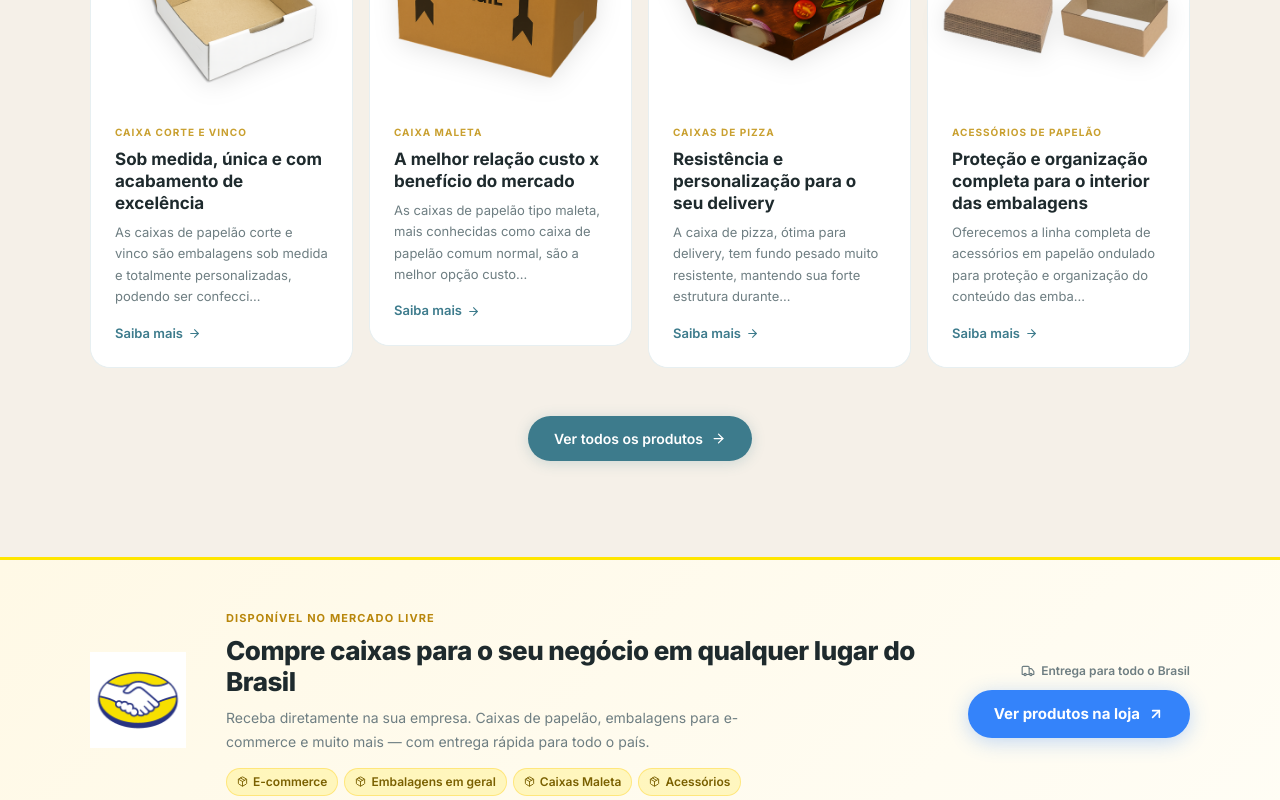
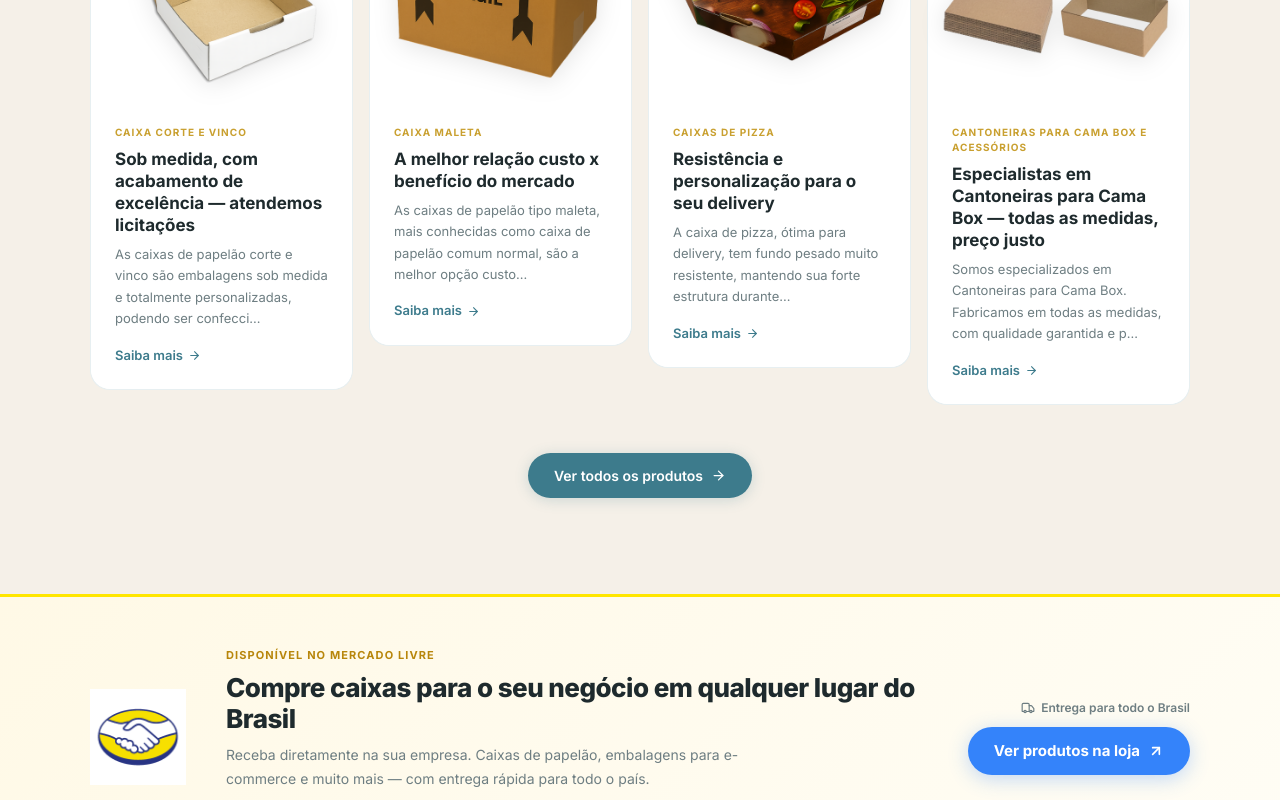
Before and after one commit to mateusproe/BURIBOX, a React (Vite) app: page / in a window 1280 px wide. Shown: the part 1480-2280 px from the top of the page. Built offline with nearby package versions, Linux system fonts and the light colour scheme.

Commit message:
Destaque cantoneiras Cama Box e licitações

```diff
--- a/src/components/Footer.jsx
+++ b/src/components/Footer.jsx
@@ -68,7 +68,7 @@ export default function Footer() {
               <li><Link to="/produtos#corte-vinco">Caixa Corte e Vinco</Link></li>
               <li><Link to="/produtos#maleta">Caixa Maleta</Link></li>
               <li><Link to="/produtos#pizza">Caixas de Pizza</Link></li>
-              <li><Link to="/produtos#acessorios">Acessórios de Papelão</Link></li>
+              <li><Link to="/produtos#acessorios">Cantoneiras Cama Box & Acessórios</Link></li>
             </ul>
           </div>
 
--- a/src/data/index.js
+++ b/src/data/index.js
@@ -31,7 +31,7 @@ export const PRODUCTS = [
   {
     id: 'corte-vinco',
     name: 'Caixa Corte e Vinco',
-    tagline: 'Sob medida, única e com acabamento de excelência',
+    tagline: 'Sob medida, com acabamento de excelência — atendemos licitações',
     color: '#3D7B8C',
     images: [
       '/caixa corte e vinco.avif',
@@ -106,36 +106,35 @@ Temos caixa de pizza nos formatos octogonal e quadrado, atendendo qualquer taman
   },
   {
     id: 'acessorios',
-    name: 'Acessórios de Papelão',
-    tagline: 'Proteção e organização completa para o interior das embalagens',
+    name: 'Cantoneiras para Cama Box e Acessórios',
+    tagline: 'Especialistas em Cantoneiras para Cama Box — todas as medidas, preço justo',
     color: '#A89060',
     images: [
       '/cantoneira.png',
       '/acessorios.avif',
       '/Acessorios-de-papelao-ondulado-ommvng7z51p552gqtzeewb3kad2rsyzx6gx2gccvpw.avif',
     ],
-    desc: `Oferecemos a linha completa de acessórios em papelão ondulado para proteção e organização do conteúdo das embalagens. Todos os modelos podem ser fabricados em qualquer dimensão e qualidade conforme a necessidade do cliente.
+    desc: `Somos especializados em Cantoneiras para Cama Box. Fabricamos em todas as medidas, com qualidade garantida e preço de fábrica — atendemos indústrias de colchões, distribuidores, lojistas e licitações em todo o Brasil.
 
-Somos especializados em cantoneiras para Cama Box — temos todas as medidas e preço justo. Atendemos fábricas, distribuidores e lojistas de todo o Brasil.`,
+Além das cantoneiras, oferecemos a linha completa de acessórios em papelão ondulado: colmeias, berços, divisórias, calços e cintas — todos fabricados sob medida conforme a necessidade do cliente.`,
     features: [
-      'Especialistas em cantoneiras para Cama Box — todas as medidas',
-      'Colmeia: separa e protege produtos de choques',
-      'Berços: moldam e fixam o produto na caixa',
-      'Divisórias/Tabuleiros: separam conteúdo vertical e horizontalmente',
-      'Cantoneiras: protegem quinas de quadros, vidros, portas e camas',
-      'Calços e Cintas: calçam, separam e criam subespaços internos',
-      'Todos fabricados sob medida',
+      '⭐ Especialistas em Cantoneiras para Cama Box',
+      'Todas as medidas disponíveis — sob encomenda',
+      'Atendemos licitações, indústrias e distribuidores',
+      'Entrega para todo o Estado de SP e via Mercado Livre',
+      'Colmeia, Berços e Divisórias sob medida',
+      'Calços e Cintas para qualquer tipo de embalagem',
     ],
     subItems: [
-      { name: 'Cantoneiras para Cama Box', desc: 'Especializados em cantoneiras para Cama Box. Todas as medidas, preço justo e entrega para todo o Brasil.' },
+      { name: '⭐ Cantoneiras para Cama Box', desc: 'Nossa especialidade. Fabricamos em todas as medidas para indústrias de colchões, distribuidores e licitações. Preço justo direto da fábrica.' },
       { name: 'Colmeia', desc: 'Separa e protege produtos de choques e quebras. Mín. 4 espaçamentos por caixa.' },
       { name: 'Berços', desc: 'Moldam o produto e fixam dentro da caixa para que não se movimente.' },
-      { name: 'Divisórias', desc: 'Separam o conteúdo vertical ou horizontalmente.' },
+      { name: 'Divisórias', desc: 'Separam o conteúdo vertical ou horizontalmente dentro da embalagem.' },
       { name: 'Calços e Cintas', desc: 'Calçam, separam e criam subespaços internos de proteção.' },
     ],
     ondas: false,
     materiais: false,
-    wppMsg: 'Olá! Tenho interesse em Acessórios de Papelão e gostaria de um orçamento.',
+    wppMsg: 'Olá! Tenho interesse em Cantoneiras para Cama Box e gostaria de um orçamento.',
   },
 ]
 
--- a/src/pages/Produtos.jsx
+++ b/src/pages/Produtos.jsx
@@ -170,10 +170,10 @@ function ProductSection({ product: p, reverse }) {
                 className="prod-category-badge"
                 style={{ background: p.color }}
               >
-                {p.id === 'corte-vinco' && 'Personalizado'}
+                {p.id === 'corte-vinco' && 'Licitações & Personalizado'}
                 {p.id === 'maleta' && 'Estoque'}
                 {p.id === 'pizza' && 'Especialidade'}
-                {p.id === 'acessorios' && 'Acessórios'}
+                {p.id === 'acessorios' && '⭐ Especialidade'}
               </span>
 
               <h2 className="prod-name">{p.name}</h2>
```
